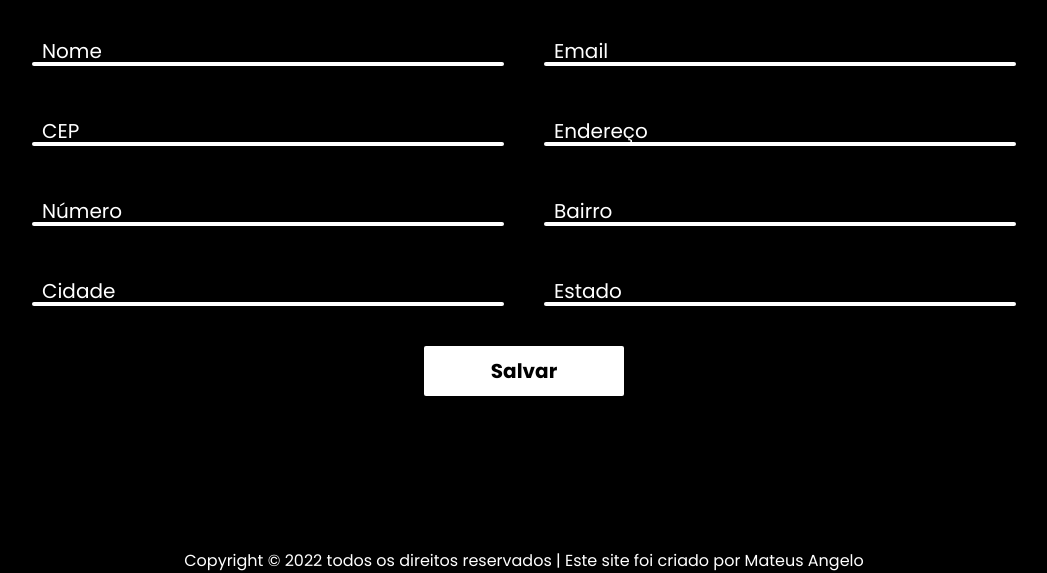
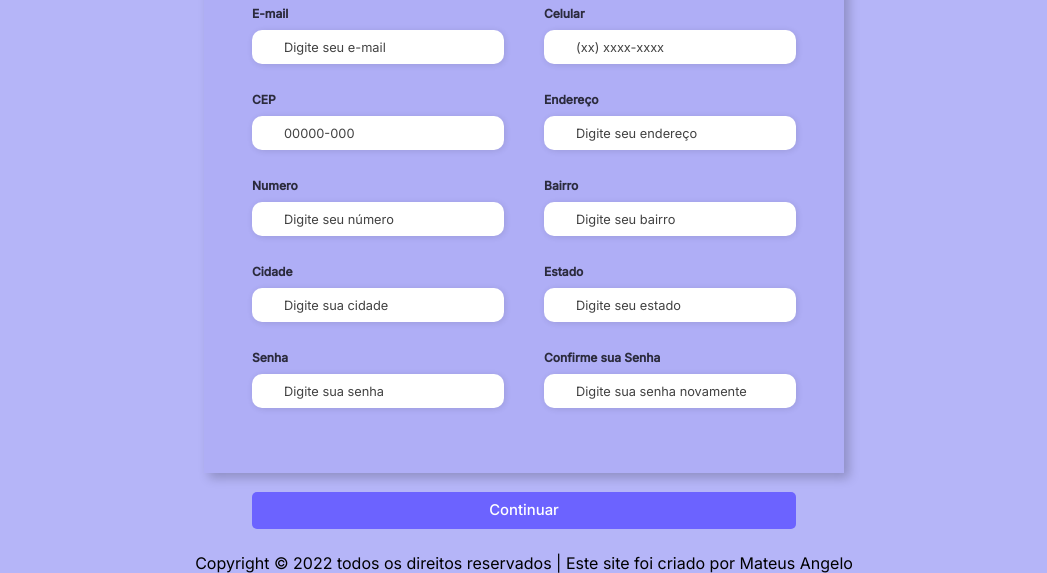
Before and after one commit to mateusnagelo/front-consulta-cep-via-api-ws, a website: page index.html in a window 1280 px wide. Shown: the part 227-800 px from the top of the page, without its empty margins (116-1163 px from the left). Drawn offline with Linux system fonts and the light colour scheme.

Commit message:
First commit

```diff
--- a/index.html
+++ b/index.html
@@ -3,65 +3,107 @@
 
 <head>
     <meta charset="UTF-8">
+    <meta http-equiv="X-UA-Compatible" content="IE=edge">
     <meta name="viewport" content="width=device-width, initial-scale=1.0">
-    <link rel="stylesheet" href="./css/style.css">
-
-    <title>Pesquisa de Cep</title>
+    <link rel="stylesheet" href="./css/style/css/style.css">
+    <title>Formulário</title>
 </head>
 
 <body>
-    <main class="container">
-        <h1 class="title">Cadastro</h1>
-        <div class="row">
-            <div class="inputbox">
-                <input type="text" id="nome" required>
-                <label for="nome">Nome</label>
-            </div>
-            <div class="inputbox">
-                <input type="text" id="email" required>
-                <label for="email">Email</label>
-            </div>
+    <div class="container">
+        <div class="form-image">
+            <img src="./css/style/img/undraw_static_website_re_x70h.svg">
         </div>
-        <div class="row">
-            <div class="inputbox">
-                <input type="text" id="cep" required>
-                <label for="cep">CEP</label>
-            </div>
-            <div class="inputbox">
-                <input type="text" id="endereco" required>
-                <label for="endereco">Endereço</label>
-            </div>
-            <div class="inputbox">
-                <input type="text" id="numero" required>
-                <label for="numero">Número</label>
-            </div>
+        <div class="form">
+            <form action="#">
+                <div class="form-header">
+                    <div class="title">
+                        <h1>Cadastre-se</h1>
+                    </div>
 
-            <div class="inputbox">
-                <input type="text" id="bairro" required>
-                <label for="bairro">Bairro</label>
-            </div>
-            <div class="inputbox">
-                <input type="text" id="cidade" required>
-                <label for="cidade">Cidade</label>
-            </div>
-            <div class="inputbox">
-                <input type="text" id="estado" required>
-                <label for="estado">Estado</label>
-            </div>
+                </div>
+
+                <div class="input-group">
+                    <div class="input-box">
+                        <label for="firstname">Primeiro Nome</label>
+                        <input id="firstname" type="text" name="firstname" placeholder="Digite seu primeiro nome" required>
+                    </div>
+
+                    <div class="input-box">
+                        <label for="lastname">Sobrenome</label>
+                        <input id="lastname" type="text" name="lastname" placeholder="Digite seu sobrenome" required>
+                    </div>
+                    <div class="input-box">
+                        <label for="email">E-mail</label>
+                        <input id="email" type="email" name="email" placeholder="Digite seu e-mail" required>
+                    </div>
+
+                    <div class="input-box">
+                        <label for="celular">Celular</label>
+                        <input id="celular" type="tel" name="celular" placeholder="(xx) xxxx-xxxx" required>
+                    </div>
+
+                    <div class="input-box">
+                        <label for="cep">CEP</label>
+                        <input id="cep" type="text" name="cep" placeholder="00000-000" required>
+                    </div>
+
+
+                    <div class="input-box">
+                        <label for="endereco">Endereço</label>
+                        <input id="endereco" type="text" name="endereco" placeholder="Digite seu endereço" required>
+                    </div>
+
+                    <div class="input-box">
+                        <label for="numero">Numero</label>
+                        <input id="numero" type="text" name="numero" placeholder="Digite seu número" required>
+                    </div>
+
+                    <div class="input-box">
+                        <label for="bairro">Bairro</label>
+                        <input id="bairro" id="bairro" type="text" name="number" placeholder="Digite seu bairro" required>
+                    </div>
+
+
+                    <div class="input-box">
+                        <label for="password">Cidade</label>
+                        <input id="cidade" type="text" name="cidade" placeholder="Digite sua cidade" required>
+                    </div>
+
+
+                    <div class="input-box">
+                        <label for="confirmPassword">Estado</label>
+                        <input id="estado" type="text" name="estado" placeholder="Digite seu estado" required>
+                    </div>
+
+                    <div class="input-box">
+                        <label for="password">Senha</label>
+                        <input id="password" id="senha" type="password" name="password" placeholder="Digite sua senha" required>
+                    </div>
+
+
+                    <div class="input-box">
+                        <label for="confirmPassword">Confirme sua Senha</label>
+                        <input id="confirmPassword" id="confimsenha" type="password" name="confirmPassword" placeholder="Digite sua senha novamente" required>
+                    </div>
+
+                </div>
+
+
+                <div class="continue-button">
+                    <button><a href="#">Continuar</a> </button>
+                </div>
+            </form>
         </div>
-        <div class="row">
-            <button id="btn">Salvar</button>
-        </div>
-    </main>
+    </div>
     <footer>
         Copyright © 2022 todos os direitos reservados | Este site foi criado por Mateus Angelo
     </footer>
 
-
     <script src="js/jquery-3.3.1.min.js"></script>
     <script src="js/bootstrap.min.js"></script>
     <script src="js/jquery.mask.min.js"></script>
-    <script src="./js/index.js" type="module" defer></script>
+    <script src="js/index.js"></script>
 </body>
 
 </html>
```
Also changed, not shown: form.html (deleted, +0 -109 lines).
